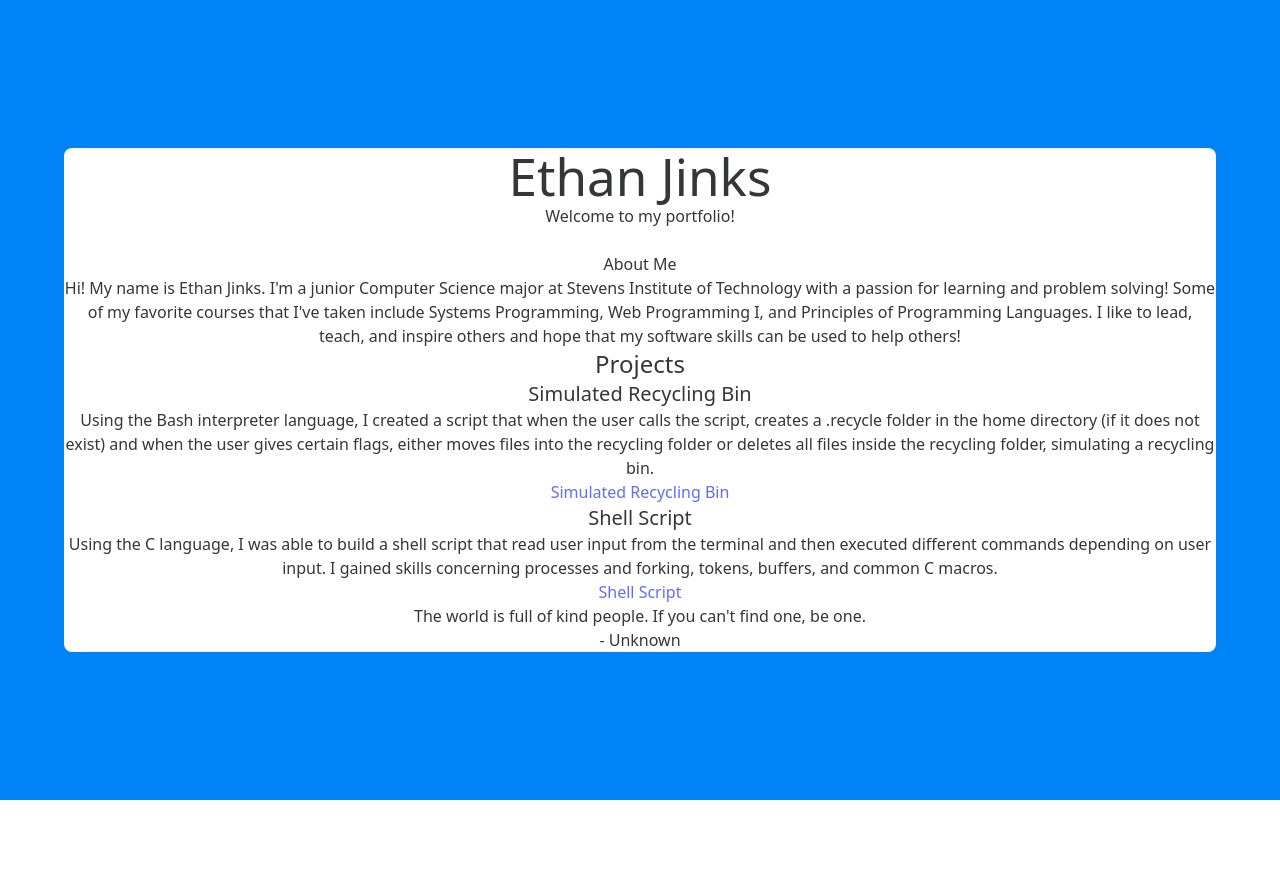
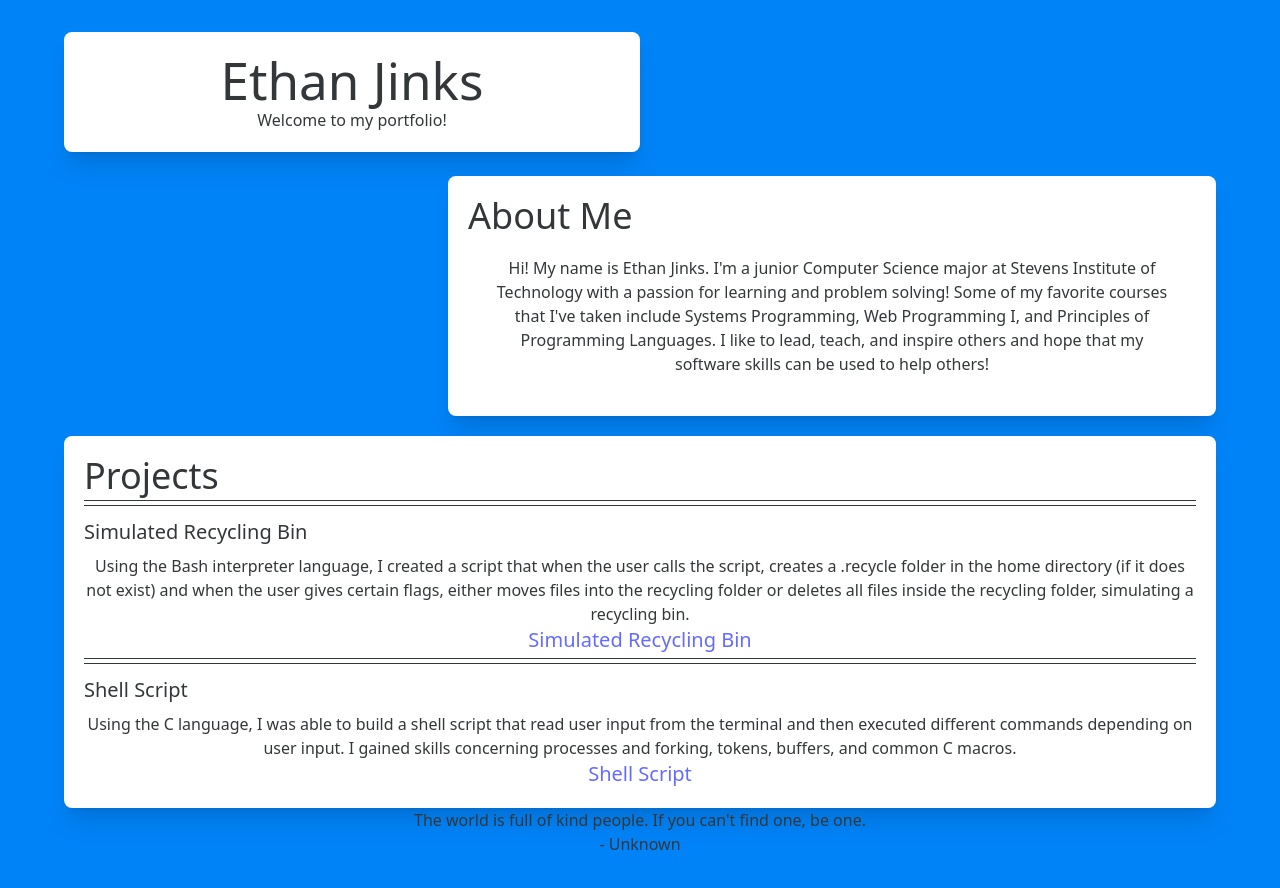
Before and after one commit to Ejinks2/MyPortfolio, a React (Vite) app: page / in a window 1280 px wide. Before the commit the page ends 800 px from the top, so only its background shows below. Built offline with nearby package versions, Linux system fonts and the light colour scheme.

Commit message:
Incorportating more tailwindcss styling.

```diff
--- a/index.html
+++ b/index.html
@@ -4,8 +4,8 @@
     <meta charset="UTF-8" />
     <link rel="icon" type="image/svg+xml" href="/vite.svg" />
     <meta name="viewport" content="width=device-width, initial-scale=1.0" />
-    <link href="/src/index.css" rel="stylesheet">
-    <title>Vite + React + TS</title>
+    <link href="/src/index.css" rel="stylesheet" >
+    <title>All About Me!</title>
   </head>
   <body>
     <div id="root"></div>
--- a/src/App.css
+++ b/src/App.css
@@ -3,8 +3,8 @@
   margin: 0 auto;
   padding-left: 4em;
   padding-right: 4em;
-  padding-bottom: 0;
-  padding-top: 0;
+  padding-bottom: 2em;
+  padding-top: 2em;
   text-align: center;
   color: #34373A;
 }
--- a/src/App.tsx
+++ b/src/App.tsx
@@ -4,15 +4,15 @@ function App() {
 
   return (
     <>
-        <div className="w-auto h-full bg-white rounded-lg">
-            <div>
+        <div>
+            <div className='w-1/2 h-30 bg-white rounded-lg flex flex-col items-center justify-center shadow-xl'>
                 <h1 className="text-4xl block">Ethan Jinks</h1>
                 <h2 className='block'>Welcome to my portfolio!</h2>
             </div>
             <br />
-            <div>
-                <h2>About Me</h2>
-                <h3>
+            <div className="w-2/3 h-60 bg-white rounded-lg shadow-xl ml-auto p-5">
+                <h2 className="text-4xl text-left">About Me</h2>
+                <h3 className='p-5'>
                 Hi! My name is Ethan Jinks. I'm a junior Computer Science major at Stevens
                 Institute of Technology with a passion for learning and problem solving!
                 Some of my favorite courses that I've taken include Systems Programming,
@@ -21,31 +21,39 @@ function App() {
                 used to help others!
                 </h3>
             </div>
-            <div className="">
-                <h2 className="text-2xl">Projects</h2>
+            <div className="w-full h-4/5 bg-white rounded-lg shadow-xl mt-5 p-5">
+                <h2 className="text-4xl text-left">Projects</h2>
+
+                <div className="w-full h-px bg-[#34373A] mt-1" ></div>
+                <div className="w-full h-px bg-[#34373A] mt-1" ></div>
+
                 <ul>
                 <li>
-                    <h3 className="text-xl">Simulated Recycling Bin</h3>
-                    <h4>
+                    <h3 className="text-xl text-left pt-3">Simulated Recycling Bin</h3>
+                    <h4 className='mt-2'>
                     Using the Bash interpreter language, I created a script that when the
                     user calls the script, creates a .recycle folder in the home directory
                     (if it does not exist) and when the user gives certain flags, either
                     moves files into the recycling folder or deletes all files inside the
                     recycling folder, simulating a recycling bin.
                     </h4>
-                    <a href="https://github.com/Ejinks2/recycling" target="_blank" rel="noreferrer">
+                    <a href="https://github.com/Ejinks2/recycling" target="_blank" rel="noreferrer" className="text-xl">
                     Simulated Recycling Bin
                     </a>
                 </li>
                 <li>
-                    <h3 className="text-xl antialiased">Shell Script</h3>
-                    <h4>
+                    <div className="w-full h-px bg-[#34373A] mt-1" ></div>
+                    <div className="w-full h-px bg-[#34373A] mt-1" ></div>
+                </li>
+                <li>
+                    <h3 className="text-xl text-left pt-3">Shell Script</h3>
+                    <h4 className='mt-2'>
                     Using the C language, I was able to build a shell script that read
                     user input from the terminal and then executed different commands
                     depending on user input. I gained skills concerning processes and
                     forking, tokens, buffers, and common C macros.
                     </h4>
-                    <a href="https://github.com/Ejinks2/ShellScript" target="_blank" rel="noreferrer">
+                    <a href="https://github.com/Ejinks2/ShellScript" target="_blank" rel="noreferrer" className='text-xl'>
                     Shell Script
                     </a>
                 </li>
@@ -61,7 +69,7 @@ function App() {
             </div>
         </div>
     </>
-  )
+  );
 }
 
 export default App
```
